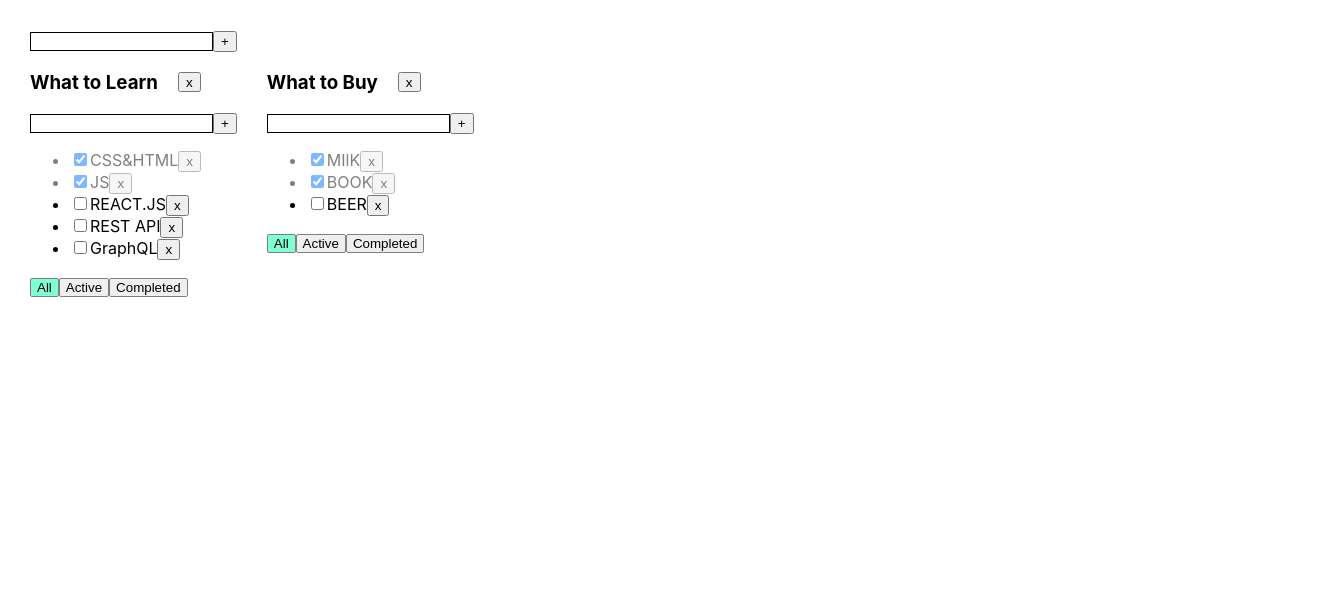
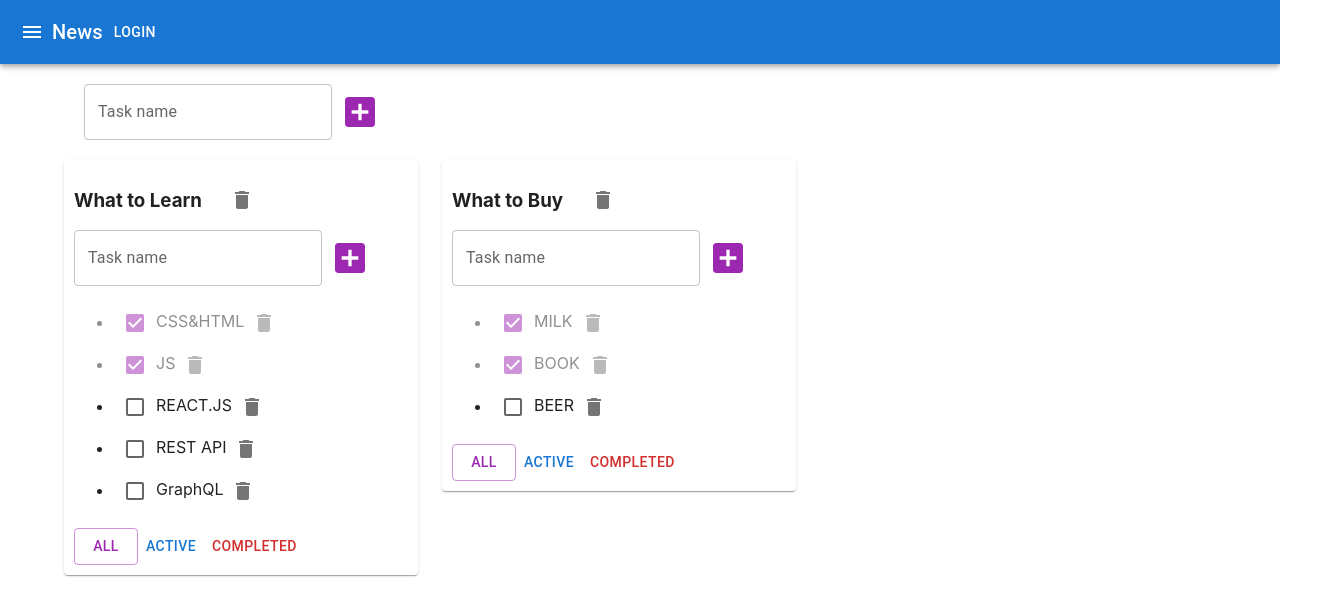
Before and after one commit to RomanCox/todolist, a React (Create React App) app: page / in a window 1280 px wide. Shown: the top 616 px of the page, 1340 px wide, since content can reach past the window. Built offline with nearby package versions, Linux system fonts and the light colour scheme.

Commit message:
Lesson 7 Complete mui customization

```diff
--- a/package.json
+++ b/package.json
@@ -3,6 +3,8 @@
   "version": "0.1.0",
   "private": true,
   "dependencies": {
+    "@emotion/react": "^11.10.4",
+    "@emotion/styled": "^11.10.4",
     "@mui/icons-material": "^5.8.4",
     "@mui/material": "^5.9.1",
     "@mui/styled-engine-sc": "^5.8.0",
--- a/src/App.tsx
+++ b/src/App.tsx
@@ -3,6 +3,8 @@ import {AppContainer, ContentStyled} from './AppStyled';
 import {TaskType, Todolist} from './Components/TodoList/Todolist';
 import {v1} from 'uuid';
 import {AddItem} from './common/AddItem/AddItem';
+import {AppBar, Toolbar, IconButton, Typography, Button, Container, Grid, Paper} from "@mui/material";
+import {Menu} from "@mui/icons-material";
 
 export type FilterValuesType = 'all' | 'completed' | 'active';
 export type TodoListType = {
@@ -33,7 +35,7 @@ export const App = () => {
             {id: v1(), title: 'GraphQL', isDone: false,},
         ],
         [todoList2]: [
-            {id: v1(), title: 'MIlK', isDone: true,},
+            {id: v1(), title: 'MILK', isDone: true,},
             {id: v1(), title: 'BOOK', isDone: true,},
             {id: v1(), title: 'BEER', isDone: false,},
         ]
@@ -99,8 +101,22 @@ export const App = () => {
 
     return (
         <AppContainer>
+            <AppBar position={'static'}>
+                <Toolbar>
+                    <IconButton edge={'start'} color={'inherit'} aria-label={'menu'}>
+                        <Menu/>
+                    </IconButton>
+                    <Typography variant={'h6'}>
+                        News
+                    </Typography>
+                    <Button color={'inherit'}>Login</Button>
+                </Toolbar>
+            </AppBar>
+            <Container fixed>
+                <Grid container style={{ padding: '20px' }}>
                     <AddItem addItem={addTodoList}/>
-            <ContentStyled>
+                </Grid>
+                <Grid container spacing={3}>
                     {todoLists.map(m => {
                         let tasksForTodo: Array<TaskType> = tasks[m.id];
                         if (m.filter === 'active') {
@@ -109,7 +125,9 @@ export const App = () => {
                         if (m.filter === 'completed') {
                             tasksForTodo = tasks[m.id].filter(f => f.isDone)
                         }
-                    return <Todolist
+                        return <Grid item>
+                            <Paper style={{ padding: '10px' }}>
+                                <Todolist
                                     key={m.id}
                                     id={m.id}
                                     title={m.title}
@@ -123,8 +141,11 @@ export const App = () => {
                                     changeTaskTitle={changeTaskTitle}
                                     changeTodoListTitle={changeTodoListTitle}
                                 />
+                            </Paper>
+                        </Grid>
                     })}
-            </ContentStyled>
+                </Grid>
+            </Container>
         </AppContainer>
     );
 };
--- a/src/AppStyled.ts
+++ b/src/AppStyled.ts
@@ -1,14 +1,13 @@
 import styled from "styled-components";
 
 export const AppContainer = styled.div`
-  width: 100%;
-  height: 100%;
-  display: flex;
-  flex-direction: column;
-  justify-content: center;
-  padding: 30px;
+  //width: 100%;
+  //height: 100%;
+  //display: flex;
+  //flex-direction: column;
+  //justify-content: center;
 `
 
 export const ContentStyled = styled.div`
-  display: flex;
+  //display: flex;
 `
--- a/src/Components/TodoList/Todolist.tsx
+++ b/src/Components/TodoList/Todolist.tsx
@@ -7,8 +7,10 @@ import {
     TitleStyled,
     TodoListStyled
 } from './TodoListStyled';
-import {AddItem} from '../../common/AddItem/AddItem';
-import {EditableSpan} from '../../common/EditableSpan/EditableSpan';
+import { AddItem } from '../../common/AddItem/AddItem';
+import { EditableSpan } from '../../common/EditableSpan/EditableSpan';
+import { Delete } from '@mui/icons-material';
+import { IconButton, Button, Checkbox  } from '@mui/material';
 
 export type TaskType = {
     id: string,
@@ -66,7 +68,9 @@ export const Todolist = (props: TodolistPropsType) => {
         <TodoListStyled>
             <TitleContainerStyled>
                 <TitleStyled><EditableSpan title={props.title} changeTitle={changeTodoListTitle}/></TitleStyled>
-                <DeleteButtonStyled onClick={removeTodoHandler}>x</DeleteButtonStyled>
+                <IconButton aria-label="delete" onClick={removeTodoHandler}>
+                    <Delete />
+                </IconButton>
             </TitleContainerStyled>
             <AddItem addItem={addItem} />
             <ul>
@@ -85,21 +89,23 @@ export const Todolist = (props: TodolistPropsType) => {
                     }
 
                     return <TaskStyled key={m.id} opacity={opacity}>
-                        <input
-                            type='checkbox'
+                        <Checkbox
                             checked={m.isDone}
                             onChange={onChangeHandler}
+                            color={'secondary'}
                         />
                         <EditableSpan title={m.title} changeTitle={changeTaskTitle} />
-                        <button onClick={onClickHandler}>x</button>
+                        <IconButton aria-label="delete" onClick={onClickHandler}>
+                            <Delete />
+                        </IconButton>
                     </TaskStyled>
 
                 })}
             </ul>
             <div>
-                <ButtonStyled onClick={onAllClickHandler} bgColor={bgColor.all}>All</ButtonStyled>
-                <ButtonStyled onClick={onActiveClickHandler} bgColor={bgColor.active}>Active</ButtonStyled>
-                <ButtonStyled onClick={onCompletedClickHandler} bgColor={bgColor.completed}>Completed</ButtonStyled>
+                <Button color={'secondary'} variant={props.filter === 'all' ? 'outlined' : 'text'} onClick={onAllClickHandler}>All</Button>
+                <Button color={'primary'} variant={props.filter === 'active' ? 'outlined' : 'text'} onClick={onActiveClickHandler}>Active</Button>
+                <Button color={'error'} variant={props.filter === 'completed' ? 'outlined' : 'text'} onClick={onCompletedClickHandler}>Completed</Button>
             </div>
         </TodoListStyled>
     );
--- a/src/common/AddItem/AddItem.tsx
+++ b/src/common/AddItem/AddItem.tsx
@@ -1,7 +1,10 @@
 import React, {ChangeEvent, KeyboardEvent, useState} from 'react';
 import {
-    AddItemContainerStyled, ErrorMessageStyled, InputStyled
+    AddItemContainerStyled, ErrorMessageStyled, InputStyled, ButtonAdd
 } from './AddItemStyled';
+import { TextField, IconButton } from '@mui/material';
+import { PlaylistAddCircle, AddBox } from "@mui/icons-material";
+
 
 type AddItemPropsType = {
     addItem: (title: string) => void,
@@ -37,14 +40,18 @@ export const AddItem = (props: AddItemPropsType) => {
 
     return (
             <AddItemContainerStyled>
-                <InputStyled
+                <TextField
                     value={newTaskTitle}
                     onChange={onNewTaskTitleHandler}
                     onKeyDown={onKeyPressHandler}
-                    border={border}
+                    label={'Task name'}
+                    error={!!error}
+                    helperText={error}
                 />
-                <button onClick={onClickHandler}>+</button>
-                {error && <ErrorMessageStyled>{error}</ErrorMessageStyled>}
+                <IconButton color={'secondary'} onClick={onClickHandler} >
+                    {/*<PlaylistAddCircle sx={{fontSize: '40px'}} />*/}
+                    <AddBox sx={{fontSize: '40px'}} />
+                </IconButton>
             </AddItemContainerStyled>
     );
 };
--- a/src/common/AddItem/AddItemStyled.ts
+++ b/src/common/AddItem/AddItemStyled.ts
@@ -1,4 +1,6 @@
+import { Button, ButtonProps } from '@mui/material';
 import styled from 'styled-components';
+
 type InputStyledPropsType = {
     border: string,
 }
@@ -12,3 +14,10 @@ export const InputStyled = styled.input<InputStyledPropsType>`
 export const ErrorMessageStyled = styled.div`
   color: red;
 `
+
+export const ButtonAdd = styled(Button)<ButtonProps>(
+    {
+        fontWeight: '700 !important',
+        letterSpacing: `3px !important`,
+    }
+)
--- a/src/common/ChangeItem/ChangeItem.tsx
+++ b/src/common/ChangeItem/ChangeItem.tsx
@@ -2,6 +2,7 @@ import React, {ChangeEvent, KeyboardEvent, useState} from 'react';
 import {
     ChangeItemContainerStyled, ErrorMessageStyled, InputStyled
 } from './ChangeItemStyled';
+import { TextField } from '@mui/material';
 
 type AddItemPropsType = {
     title: string
@@ -44,13 +45,15 @@ export const ChangeItem = (props: AddItemPropsType) => {
 
     return (
             <ChangeItemContainerStyled>
-                <InputStyled
+                <TextField
                     value={newTitle}
                     onBlur={disActivateEditMode}
                     onChange={onChangeHandler}
                     onKeyUp={onKeyUpHandler}
-                    border={border}
+                    error={!!error}
                     autoFocus
+                    variant={'standard'}
+                    color={'secondary'}
                 />
                 {error && <ErrorMessageStyled>{error}</ErrorMessageStyled>}
             </ChangeItemContainerStyled>
```
Also changed, not shown: 1 other file (tests, documents, lock files or other folders). Lines whose indentation alone changed are shown as unchanged.
